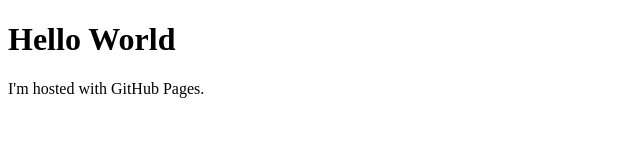
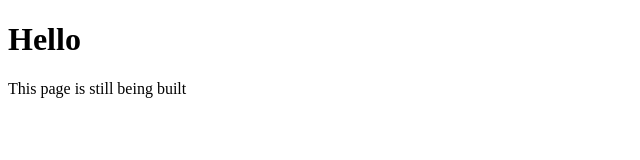
Before and after one commit to npottebaum/npottebaum.github.io, a plain HTML site: page index.html in a window 1280 px wide. Shown: the whole page, without its empty margins (0-640 px from the left). Drawn offline with Linux system fonts and the light colour scheme.

Commit message:
Update index.html

```diff
--- a/index.html
+++ b/index.html
@@ -1,7 +1,7 @@
 <!DOCTYPE html>
 <html>
 <body>
-<h1>Hello World</h1>
-<p>I'm hosted with GitHub Pages.</p>
+<h1>Hello</h1>
+<p>This page is still being built</p>
 </body>
 </html>
```
